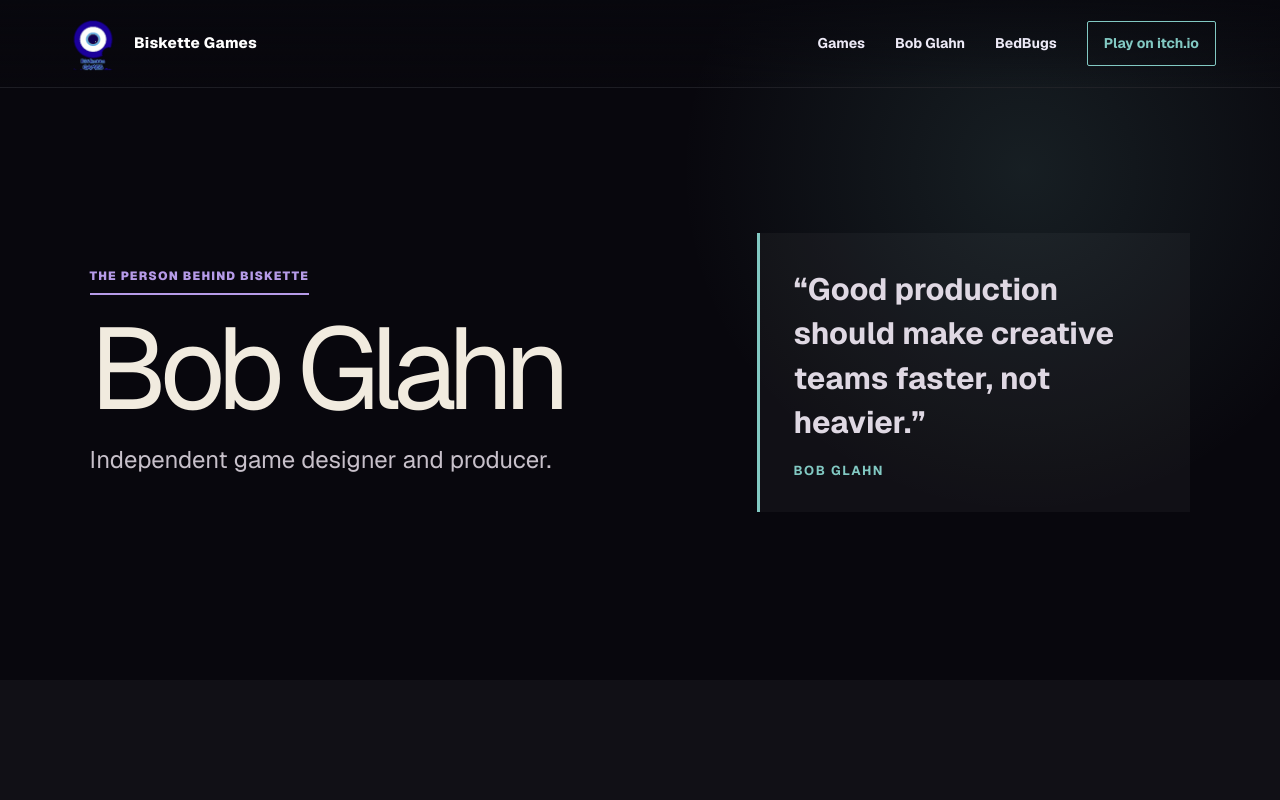
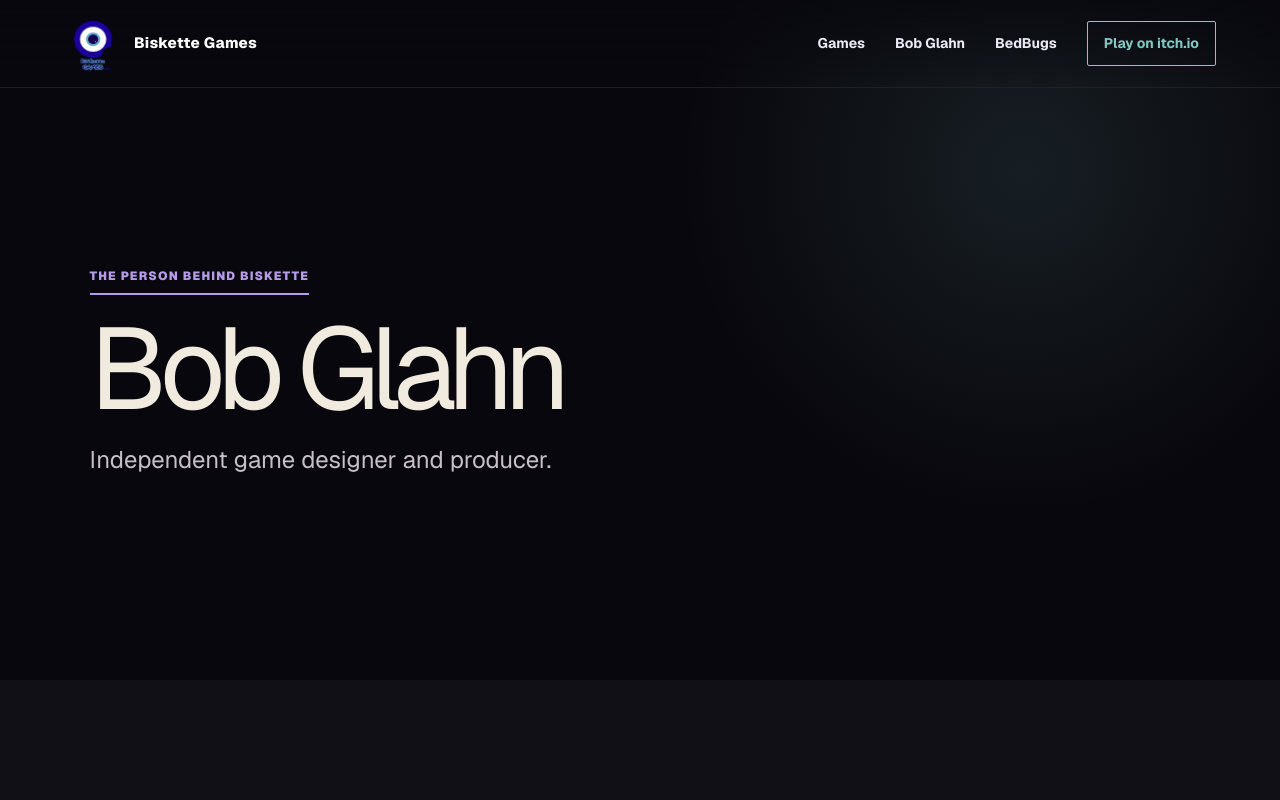
Before and after one commit to armyofbob/biskette-games, a Next.js app: page /about in a window 1280 px wide. Shown: the top 800 px of the page. Built offline with nearby package versions, Linux system fonts and the light colour scheme.

Commit message:
Remove production quote

```diff
--- a/app/about/page.tsx
+++ b/app/about/page.tsx
@@ -11,10 +11,6 @@ export default function AboutPage() {
           <h1>Bob Glahn</h1>
           <p>Independent game designer and producer.</p>
         </div>
-        <blockquote>
-          “Good production should make creative teams faster, not heavier.”
-          <cite>Bob Glahn</cite>
-        </blockquote>
       </section>
       <section className="about-body">
         <div className="about-lead">
```
